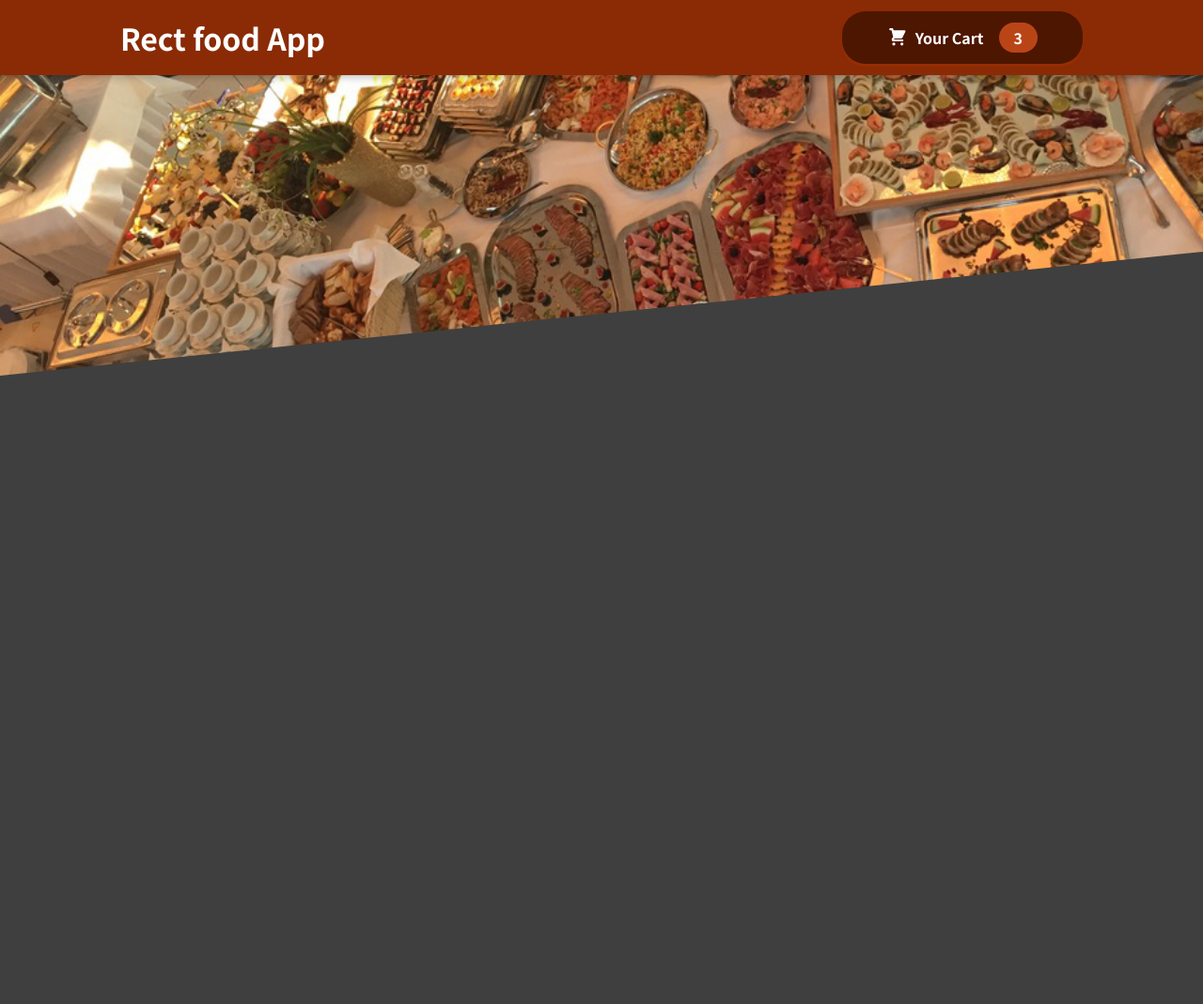
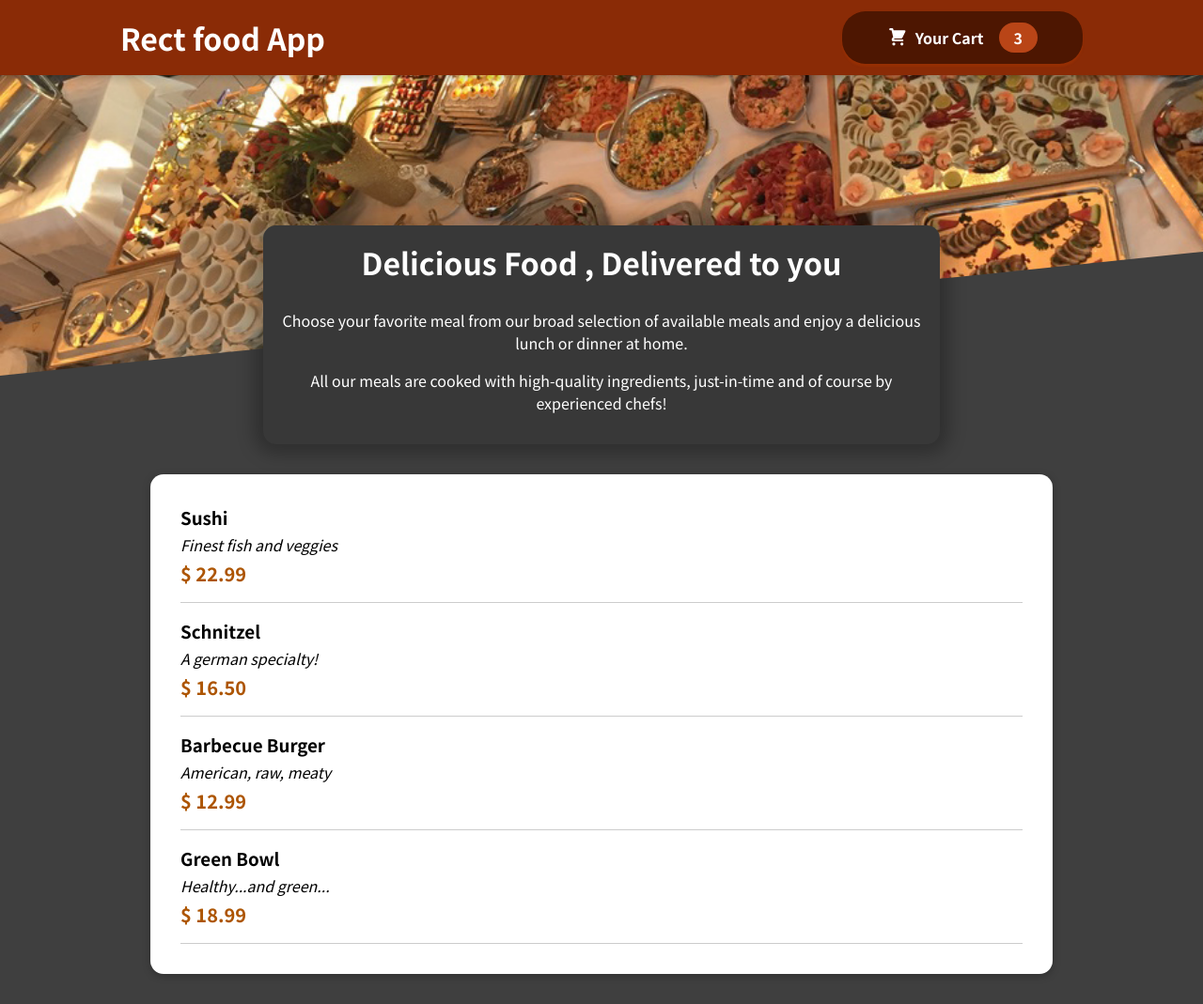
Before and after one commit to Uvacoder/reactjs-starters-demos, a React app in the folder react-learning/react-food-app/: page / in a window 1280 px wide. Shown: the whole page at 94% size. Before the commit the page ends 800 px from the top, so only its background shows below. Built offline with nearby package versions, Linux system fonts and the light colour scheme.

Commit message:
meal data layout added

```diff
--- a/react-learning/react-food-app/src/App.js
+++ b/react-learning/react-food-app/src/App.js
@@ -1,10 +1,12 @@
 import Header from "./components/Layout/Header"
+import Meals from "./components/Meals/Meals"
 
 
 const App =()=> {
   return (
     <>
     <Header/>
+    <Meals/>
     </>
   );
 }
--- a/react-learning/react-food-app/src/components/Layout/Header.js
+++ b/react-learning/react-food-app/src/components/Layout/Header.js
@@ -10,6 +10,7 @@ const Header = () => {
     <div className={classes['main-image']}>
       <img src={MealsImage} alt="Delicious meals on a table"/>
     </div>
+
   </> );
 }
 
--- /dev/null
+++ b/react-learning/react-food-app/src/components/Meals/AvailableMeals.js
@@ -0,0 +1,53 @@
+import Card from '../UI/Card/Card.';
+import classes from './AvailableMeals.module.css';
+import MealItem from './MealItem/MealItem';
+const DUMMY_MEALS = [
+	{
+		id: 'm1',
+		name: 'Sushi',
+		description: 'Finest fish and veggies',
+		price: 22.99
+	},
+	{
+		id: 'm2',
+		name: 'Schnitzel',
+		description: 'A german specialty!',
+		price: 16.5
+	},
+	{
+		id: 'm3',
+		name: 'Barbecue Burger',
+		description: 'American, raw, meaty',
+		price: 12.99
+	},
+	{
+		id: 'm4',
+		name: 'Green Bowl',
+		description: 'Healthy...and green...',
+		price: 18.99
+	}
+];
+
+const AvailableMeals = () => {
+	const mealsData = DUMMY_MEALS.map((meal) => (
+		<MealItem key={meal.id} name={meal.name} description={meal.description} price={meal.price} />
+	));
+	return (
+		<section className={classes.meals}>
+			<Card>
+				<ul>
+					{/* {mealsData((meal) => (
+					<li key={meal.id}>
+						<h3>{meal.name}</h3>
+						<p>{meal.description}</p>
+						<h4>{meal.price}</h4>
+					</li>
+				))} */}
+					{mealsData}
+				</ul>
+			</Card>
+		</section>
+	);
+};
+
+export default AvailableMeals;
--- /dev/null
+++ b/react-learning/react-food-app/src/components/Meals/AvailableMeals.module.css
@@ -0,0 +1,24 @@
+.meals {
+  max-width: 60rem;
+  width: 90%;
+  margin: 2rem auto;
+  animation: meals-appear 1s ease-out forwards;
+}
+
+.meals ul {
+  list-style: none;
+  margin: 0;
+  padding: 0;
+}
+
+@keyframes meals-appear {
+  from {
+    opacity: 0;
+    transform: translateY(3rem);
+  }
+
+  to {
+    opacity: 1;
+    transform: translateY(0);
+  }
+}
--- /dev/null
+++ b/react-learning/react-food-app/src/components/Meals/MealItem/MealItem.js
@@ -0,0 +1,16 @@
+import classes from './MealItem.module.css'
+const MealItem = (props) => {
+  const price = `$ ${props.price.toFixed(2)}`;
+  return ( <>
+    <li className={classes.meal}>
+      <div>
+        <h3>{props.name}</h3>
+        <div className={classes.description}>{props.description}</div>
+        <div className={classes.price}>{price}</div>
+      </div>
+    </li>
+
+  </> );
+}
+
+export default MealItem;
--- /dev/null
+++ b/react-learning/react-food-app/src/components/Meals/MealItem/MealItem.module.css
@@ -0,0 +1,22 @@
+.meal {
+  display: flex;
+  justify-content: space-between;
+  margin: 1rem;
+  padding-bottom: 1rem;
+  border-bottom: 1px solid #ccc;
+}
+
+.meal h3 {
+  margin: 0 0 0.25rem 0;
+}
+
+.description {
+  font-style: italic;
+}
+
+.price {
+  margin-top: 0.25rem;
+  font-weight: bold;
+  color: #ad5502;
+  font-size: 1.25rem;
+}
--- /dev/null
+++ b/react-learning/react-food-app/src/components/Meals/MealItem/MealItemForm.js
@@ -0,0 +1,6 @@
+import classes from './MealItemForm.module.css'
+const MealItemForm = () => {
+  return ( <></> );
+}
+
+export default MealItemForm;
--- /dev/null
+++ b/react-learning/react-food-app/src/components/Meals/Meals.js
@@ -0,0 +1,11 @@
+import AvailableMeals from "./AvailableMeals"
+import MealsSummary from "./MealsSummary"
+
+const Meals = () => {
+  return ( <>
+  <MealsSummary/>
+  <AvailableMeals/>
+  </> );
+}
+
+export default Meals;
--- /dev/null
+++ b/react-learning/react-food-app/src/components/Meals/MealsSummary.js
@@ -0,0 +1,17 @@
+import classes from './MealsSummary.module.css';
+const MealsSummary = () => {
+	return (
+		<section className={classes.summary}>
+			<h2>Delicious Food , Delivered to you</h2>
+			<p>
+				Choose your favorite meal from our broad selection of available meals and enjoy a delicious lunch or
+				dinner at home.
+			</p>
+			<p>
+				All our meals are cooked with high-quality ingredients, just-in-time and of course by experienced chefs!
+			</p>
+		</section>
+	);
+};
+
+export default MealsSummary;
--- /dev/null
+++ b/react-learning/react-food-app/src/components/Meals/MealsSummary.module.css
@@ -0,0 +1,18 @@
+.summary {
+  text-align: center;
+  max-width: 45rem;
+  width: 90%;
+  margin: auto;
+  margin-top: -10rem;
+  position: relative;
+  background-color: #383838;
+  color: white;
+  border-radius: 14px;
+  padding: 1rem;
+  box-shadow: 0 1px 18px 10px rgba(0, 0, 0, 0.25);
+}
+
+.summary h2 {
+  font-size: 2rem;
+  margin-top: 0;
+}
--- /dev/null
+++ b/react-learning/react-food-app/src/components/UI/Card/Card..js
@@ -0,0 +1,9 @@
+import classes from './Card.module.css'
+
+const Card = (props) => {
+  return ( <>
+   <div className={`${classes.card} + ${props.className}`}>{props.children}</div>
+  </> );
+}
+
+export default Card;
--- /dev/null
+++ b/react-learning/react-food-app/src/components/UI/Card/Card.module.css
@@ -0,0 +1,6 @@
+.card {
+  padding: 1rem;
+  box-shadow: 0 2px 8px rgba(0, 0, 0, 0.25);
+  border-radius: 14px;
+  background-color: white;
+}
```
Also changed, not shown: react-learning/react-food-app/src/components/Meals/MealItem/MealItemForm.module.css (added, +20 -0 lines).
